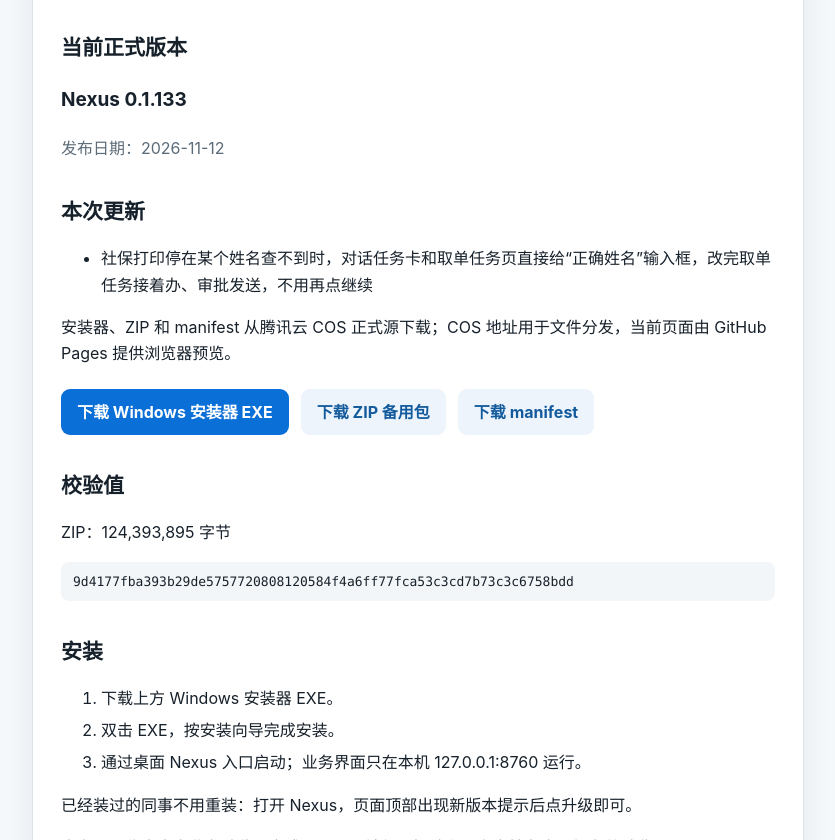
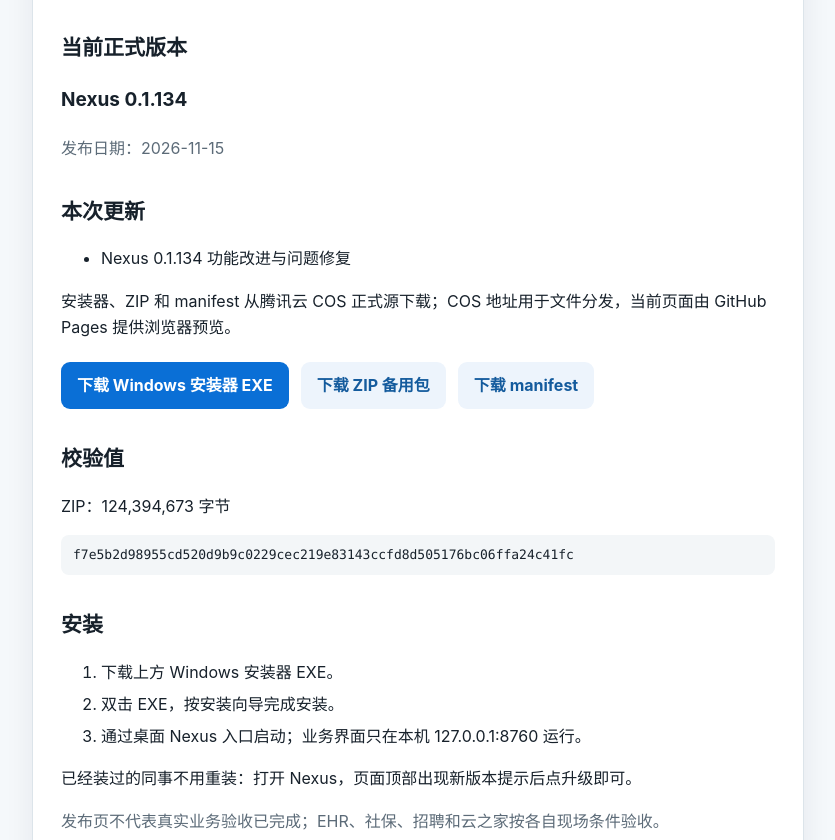
Before and after one commit to yccwh2008/nexus-releases, a plain HTML site: page site/index.html in a window 1280 px wide. Shown: the part 260-1100 px from the top of the page, without its empty margins (222-1057 px from the left). Drawn offline with Linux system fonts and the light colour scheme.

Commit message:
发布页更新到 0.1.134

```diff
--- a/site/index.html
+++ b/site/index.html
@@ -15,19 +15,19 @@
 <h1>在自己的电脑上，完成日常办公。</h1>
 <p class="muted">Windows 本机安装、本机运行。发布页只提供客户端安装包与版本清单，不接收员工数据、账号凭据或任务记录。</p>
 <h2>当前正式版本</h2>
-<p class="version">Nexus 0.1.133</p>
-<p class="muted">发布日期：2026-11-12</p>
+<p class="version">Nexus 0.1.134</p>
+<p class="muted">发布日期：2026-11-15</p>
 <h2>本次更新</h2>
-<ul><li>社保打印停在某个姓名查不到时，对话任务卡和取单任务页直接给“正确姓名”输入框，改完取单任务接着办、审批发送，不用再点继续</li></ul>
+<ul><li>Nexus 0.1.134 功能改进与问题修复</li></ul>
 <p>安装器、ZIP 和 manifest 从腾讯云 COS 正式源下载；COS 地址用于文件分发，当前页面由 GitHub Pages 提供浏览器预览。</p>
 <div class="actions">
-<a class="button" href="https://nexus-releases-1480312857.cos.ap-guangzhou.myqcloud.com/Nexus-0.1.133-Setup.exe">下载 Windows 安装器 EXE</a>
-<a class="button secondary" href="https://nexus-releases-1480312857.cos.ap-guangzhou.myqcloud.com/Nexus-0.1.133.zip">下载 ZIP 备用包</a>
-<a class="button secondary" href="https://nexus-releases-1480312857.cos.ap-guangzhou.myqcloud.com/Nexus-0.1.133.manifest.json">下载 manifest</a>
+<a class="button" href="https://nexus-releases-1480312857.cos.ap-guangzhou.myqcloud.com/Nexus-0.1.134-Setup.exe">下载 Windows 安装器 EXE</a>
+<a class="button secondary" href="https://nexus-releases-1480312857.cos.ap-guangzhou.myqcloud.com/Nexus-0.1.134.zip">下载 ZIP 备用包</a>
+<a class="button secondary" href="https://nexus-releases-1480312857.cos.ap-guangzhou.myqcloud.com/Nexus-0.1.134.manifest.json">下载 manifest</a>
 </div>
 <h2>校验值</h2>
-<p>ZIP：124,393,895 字节</p>
-<div class="hash">9d4177fba393b29de5757720808120584f4a6ff77fca53c3cd7b73c3c6758bdd</div>
+<p>ZIP：124,394,673 字节</p>
+<div class="hash">f7e5b2d98955cd520d9b9c0229cec219e83143ccfd8d505176bc06ffa24c41fc</div>
 <h2>安装</h2>
 <ol><li>下载上方 Windows 安装器 EXE。</li><li>双击 EXE，按安装向导完成安装。</li><li>通过桌面 Nexus 入口启动；业务界面只在本机 127.0.0.1:8760 运行。</li></ol>
 <p>已经装过的同事不用重装：打开 Nexus，页面顶部出现新版本提示后点升级即可。</p>
```
